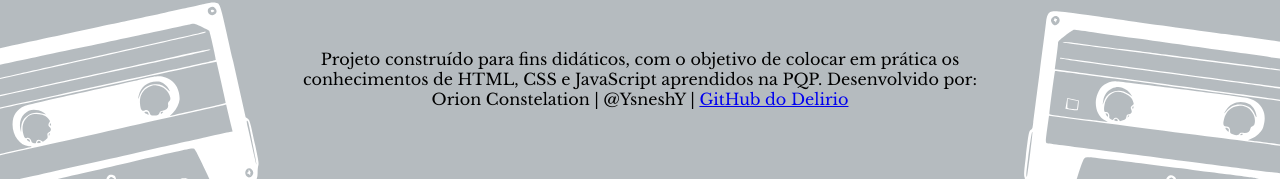
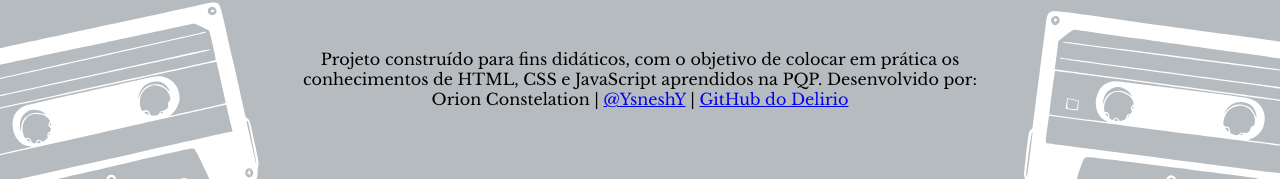
Before and after one commit to DELIRlO/wordinvert, a plain HTML site: page index.html in a window 1280 px wide. Shown: the part 3822-4001 px from the top of the page. Drawn offline with nearby package versions, Linux system fonts and the light colour scheme; a web font is replaced by a local one.

Commit message:
:bug: first committt

```diff
--- a/index.html
+++ b/index.html
@@ -162,7 +162,7 @@
       <p>
         Projeto construído para fins didáticos, com o objetivo de colocar em
         prática os conhecimentos de HTML, CSS e JavaScript aprendidos na PQP.
-        Desenvolvido por: Orion Constelation | @YsneshY | <a href=" http://github.com/DELIRlO">GitHub do Delirio</a>
+        Desenvolvido por: Orion Constelation |  <a href=" http://github.com/DELIRlO">@YsneshY</a> | <a href=" http://github.com/DELIRlO">GitHub do Delirio</a>
       </p>
     </footer>
 
```
Also changed, not shown: 1 other file.
